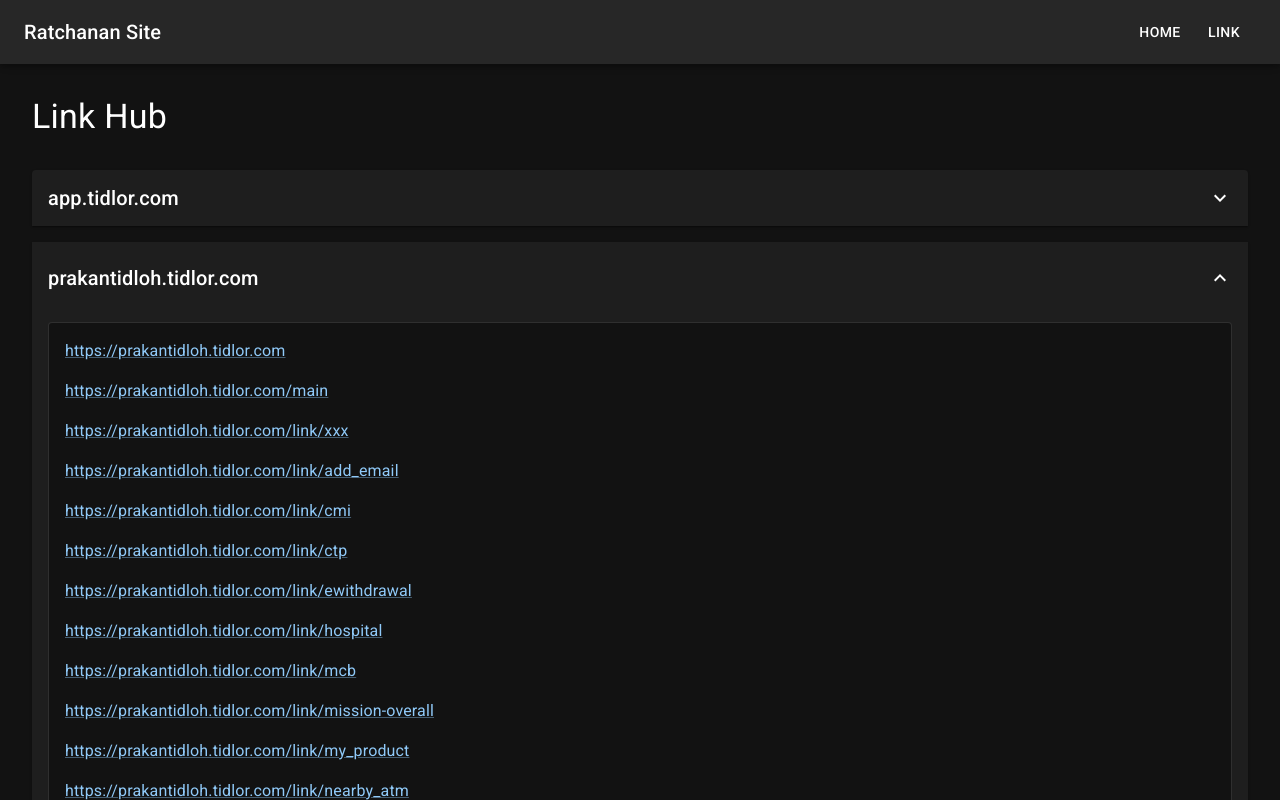
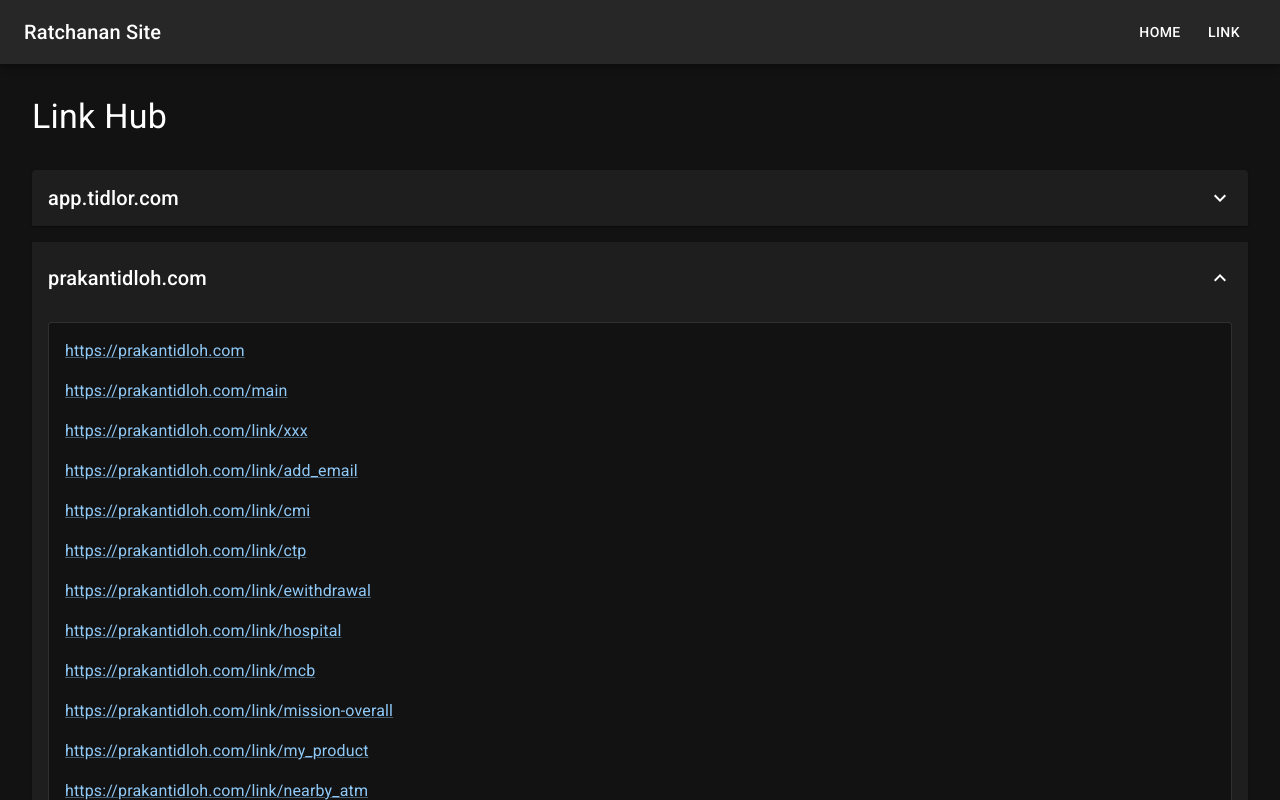
Before and after one commit to RatchananSak/ratchanan-site, a React (Create React App) app: page /#/link-hub in a window 1280 px wide. Shown: the top 800 px of the page. Built offline with nearby package versions, Linux system fonts and the light colour scheme.

Commit message:
feat: add new prakantidloh domain

```diff
--- a/package.json
+++ b/package.json
@@ -19,6 +19,7 @@
     "react-router-dom": "^6.21.3",
     "react-scripts": "^5.0.1",
     "react-use": "^17.5.0",
+    "typescript": "^4.9.5",
     "web-vitals": "^2.1.4"
   },
   "scripts": {
--- a/src/screens/LinkHubScreen/LinkHubScreen.tsx
+++ b/src/screens/LinkHubScreen/LinkHubScreen.tsx
@@ -13,7 +13,7 @@
 
 import { routes } from '../../routes'
 
-const domains = ['app.tidlor.com', 'prakantidloh.tidlor.com']
+const domains = ['app.tidlor.com', 'prakantidloh.com', 'prakantidloh.tidlor.com']
 
 const paths = [
   '',
```
Also changed, not shown: 2 other files (tests, documents, lock files or other folders).
